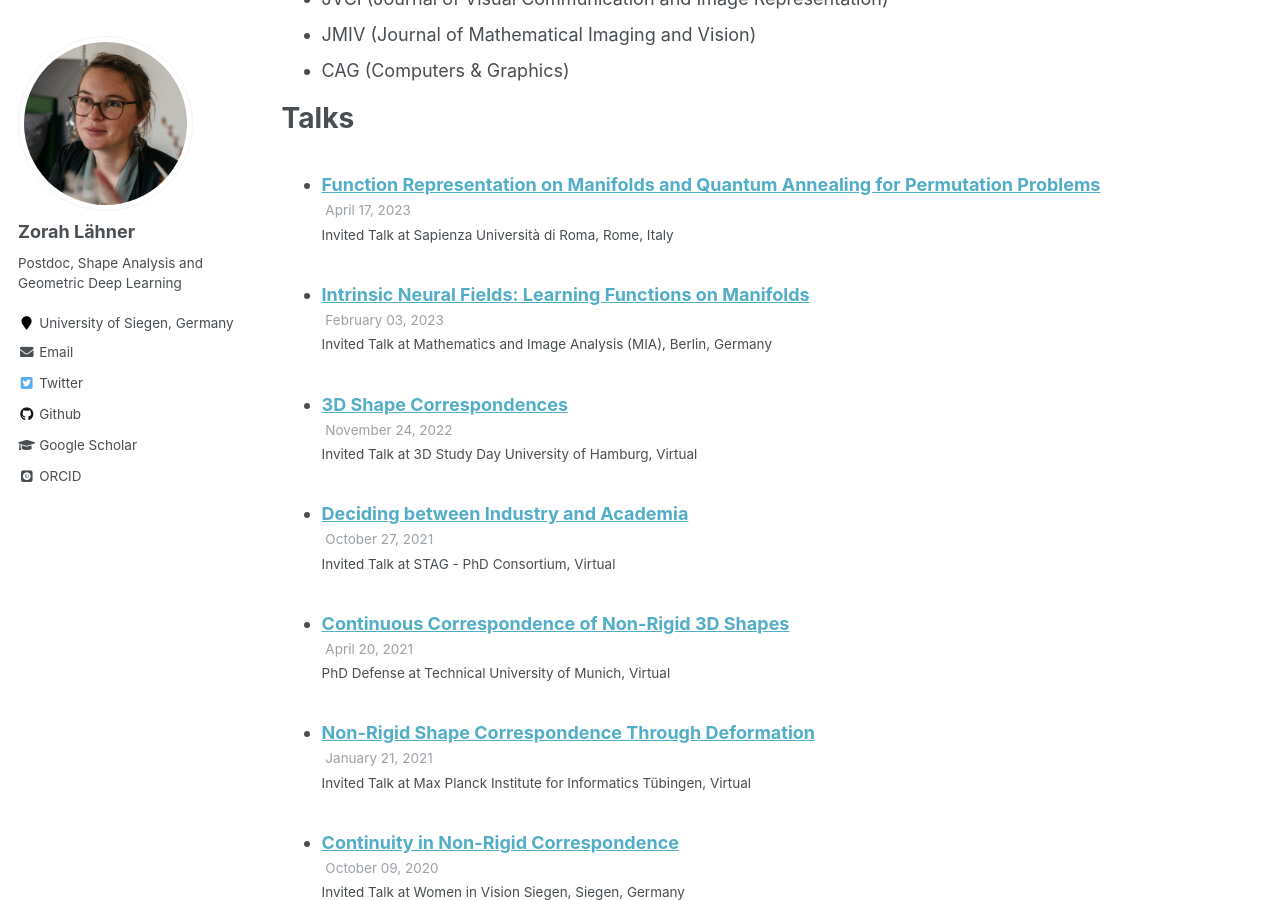
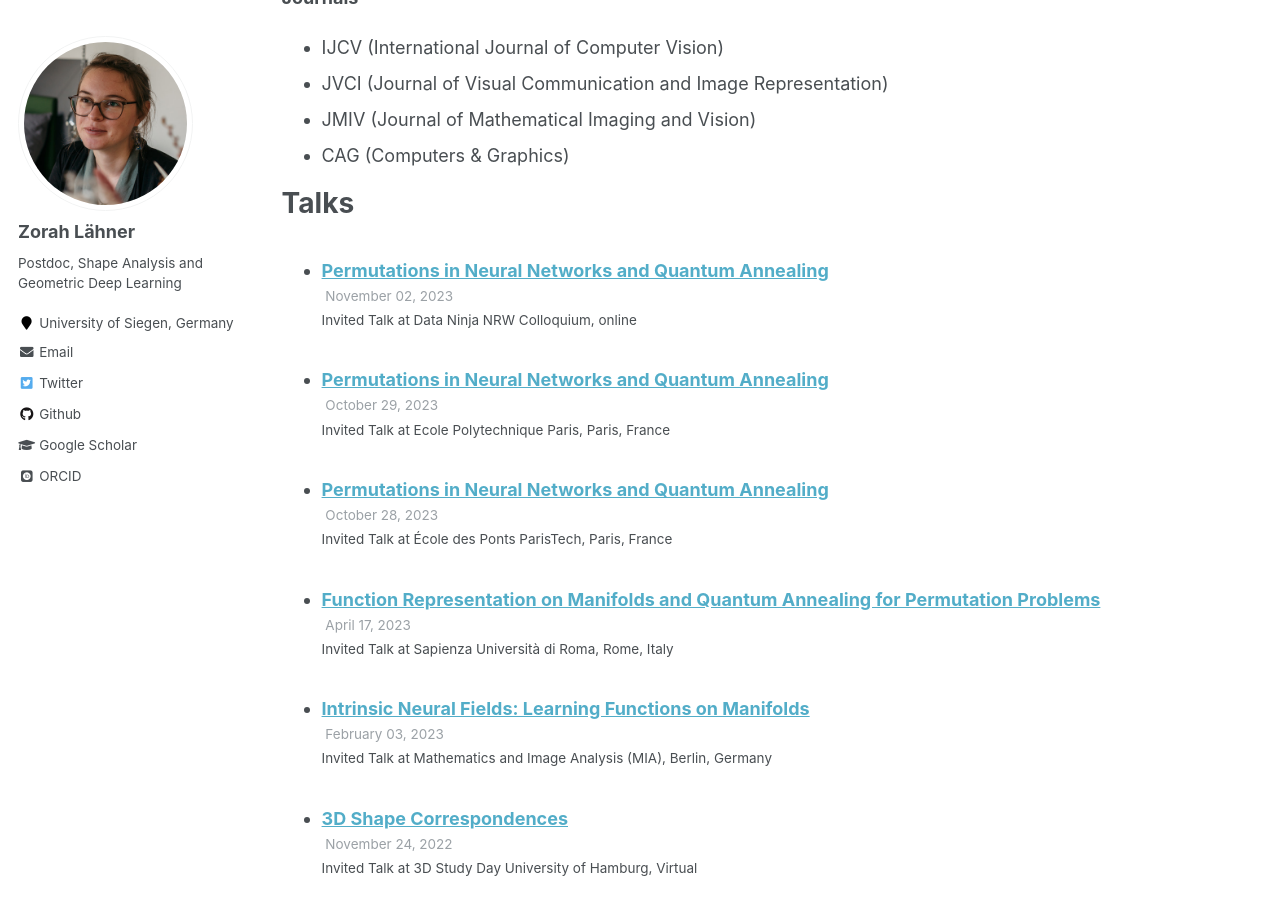
Before and after one commit to zorah/zorah.github.io, a Jekyll site: the page built from _pages/cv.md, in a window 1280 px wide and 900 px high, scrolled down 4601 px. Built offline with Jekyll 4.4.1, drawn with Linux system fonts in a browser that asks for light colours; some web fonts are replaced; some of the changed text lies outside the part shown.

Commit message:
hp update

```diff
--- /dev/null
+++ b/_publications/2023-neurips-on-the-direct-alignment-of-latent-spaces.md
@@ -0,0 +1,34 @@
+---
+title: "On the Direct Alignment of Latent Spaces"
+collection: publications
+permalink: /publication/2023-neurips-direct-alignment
+excerpt: 'With the wide adaption of deep learning and pre-trained models rises the question of how to effectively reuse existing latent spaces for new applications. One important question is how the geometry of the latent space changes in-between different training runs of the same architecture and different architectures trained for the same task. Previous works proposed that the latent spaces for similar tasks are approximately isometric. However, in this work we show that method restricted to this assumption perform worse than when just using a linear transformation to align the latent spaces. We propose directly computing a transformation between the latent codes of different architectures which is more efficient than previous approaches and flexible wrt. to the type of transformation used. Our experiments show that aligning the latent space with a linear transformation performs best while not needing more prior knowledge.'
+date: 2023-12-10
+venue: 'NeuRIPS Workshop on Unifying Representations in Neural Models (UniReps)'
+authors: '<b>Zorah Lähner</b>, Michael Moeller'
+teaser: /previews/laehner2023alignment.png
+categories: [geometricDL]
+bibtex: true
+---
+
+{{ page.authors }}
+
+<img class="pub_teaser" src="../images/previews/laehner2023alignment.png" alt="Teaser Image" title="teaser" />
+
+## Abstract
+
+> With the wide adaption of deep learning and pre-trained models rises the question of how to effectively reuse existing latent spaces for new applications. One important question is how the geometry of the latent space changes in-between different training runs of the same architecture and different architectures trained for the same task. Previous works proposed that the latent spaces for similar tasks are approximately isometric. However, in this work we show that method restricted to this assumption perform worse than when just using a linear transformation to align the latent spaces. We propose directly computing a transformation between the latent codes of different architectures which is more efficient than previous approaches and flexible wrt. to the type of transformation used. Our experiments show that aligning the latent space with a linear transformation performs best while not needing more prior knowledge.
+
+## Resources
+
+{% if page.paperurl %}<a href=" {{ page.paperurl }} ">[pdf]</a>{% endif %} {% if page.arxiv %}<a href=" {{ page.arxiv }} ">[arxiv]</a>{% endif %} {% if page.code %}<a href=" {{ page.code }} ">[github]</a>{% endif %} {% if page.video %}<a href=" {{ page.video }} ">[video]</a>{% endif %} {% if poster %}<a href=" {{ page.poster }} ">[video]</a>{% endif %}
+
+
+## Bibtex
+
+    @inproceedings{laehner2023alignment,
+        author 	= {Zorah L\"ahner and Michael Moeller},
+        title 	= { On the Direct Alignment of Latent Spaces },
+        booktitle = {NeuRIPS Workshop on Unifying Representations in Neural Models (UniReps)},
+        year 	= 2023,
+    }
--- /dev/null
+++ b/_talks/2023-10-28-imagine.md
@@ -0,0 +1,9 @@
+---
+title: "Permutations in Neural Networks and Quantum Annealing"
+collection: talks
+type: "Invited Talk"
+permalink: /talks/2023-10-28-imagine
+venue: "École des Ponts ParisTech"
+date: 2023-10-28
+location: "Paris, France"
+---
--- /dev/null
+++ b/_talks/2023-10-29-polytechnique.md
@@ -0,0 +1,9 @@
+---
+title: "Permutations in Neural Networks and Quantum Annealing"
+collection: talks
+type: "Invited Talk"
+permalink: /talks/2023-10-29-polytechnique
+venue: "Ecole Polytechnique Paris"
+date: 2023-10-29
+location: "Paris, France"
+---
--- /dev/null
+++ b/_talks/2023-11-02-dataninja.md
@@ -0,0 +1,9 @@
+---
+title: "Permutations in Neural Networks and Quantum Annealing"
+collection: talks
+type: "Invited Talk"
+permalink: /talks/2023-11-02-dataninja
+venue: "Data Ninja NRW Colloquium"
+date: 2023-11-02
+location: "online"
+---
```
Also changed, not shown: _news/2023-08-26-iccv.md (added, +6 -0 lines), _news/2023-10-30-neurips.md (added, +6 -0 lines), _publications/2023-neurips-kissing-to-find-a-match.md (+4 -4 lines), images/previews/laehner2023alignment.png (added).
